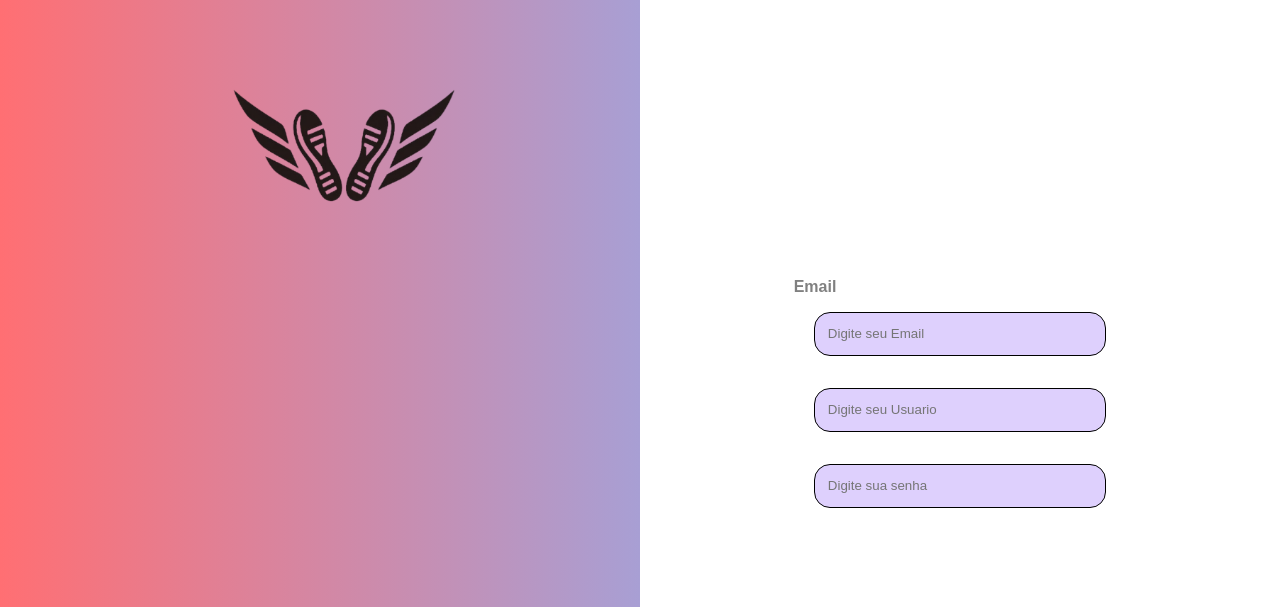
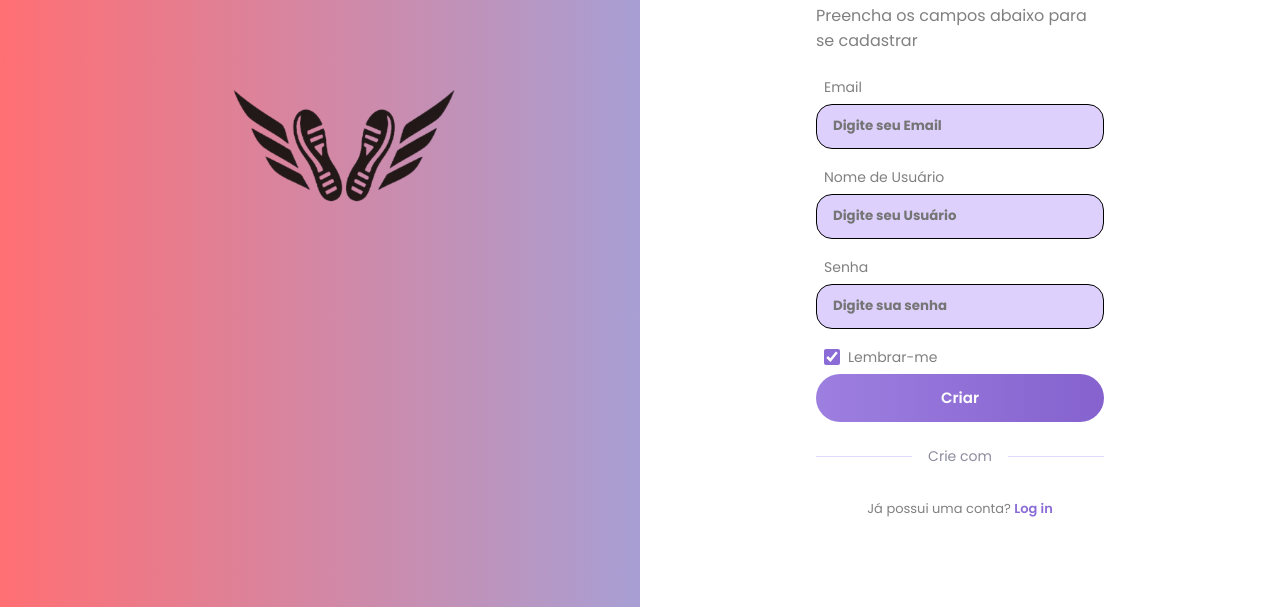
Before and after one commit to kauevexanibr-png/UI-UX, a plain HTML site: page index.html in a window 1280 px wide. Shown: the part 193-800 px from the top of the page. Drawn offline with Linux system fonts and the light colour scheme.

Commit message:
V1.0.1
Menu de "Criar" quase completo.

```diff
--- a/index.html
+++ b/index.html
@@ -1,20 +1,44 @@
 <!DOCTYPE html>
 <html lang="pt-br">
-  <head> <meta charset="UTF-8">
+<head>
+  <meta charset="UTF-8">
   <meta name="viewport" content="width=device-width, initial-scale=1.0">
+  <title>Att.Ui-UX</title>
+  <link rel="preconnect" href="https://fonts.googleapis.com">
+  <link rel="preconnect" href="https://fonts.gstatic.com" crossorigin>
+  <link href="https://fonts.googleapis.com/css2?family=Poppins:wght@400;500;600;700&display=swap" rel="stylesheet">
   <link rel="stylesheet" href="style.css">
-    <title>Att.Ui-UX</title> </head>
-            <body> <div class="menu_login">
-               <img src="image copy.png" height="25%" style="margin-left: 30%; margin-top: 36%;">
+</head>
+<body>
+  <div class="menu_login">
+    <img src="image copy.png" alt="Ilustração de login" height="25%" style="margin-left: 30%; margin-top: 36%;">
   </div>
+
   <div class="menu2">
     <h1>Criar Conta</h1>
+    <b>Preencha os campos abaixo para se cadastrar</b>
+
     <label for="inputemail">Email</label>
-               <label for="inputusuario"></label>
-               <label for="inputsenha"></label>
-                <input class="inputemail" type="email" placeholder="Digite seu Email">
-                  <input class="inputusuario" type="text" placeholder="Digite seu Usuario">
-                  <input class="inputsenha" type="password" placeholder="Digite sua senha">
+    <input id="inputemail" class="inputemail" type="email" placeholder="Digite seu Email">
+
+    <label for="inputusuario">Nome de Usuário</label>
+    <input id="inputusuario" class="inputusuario" type="text" placeholder="Digite seu Usuário">
+
+    <label for="inputsenha">Senha</label>
+    <input id="inputsenha" class="inputsenha" type="password" placeholder="Digite sua senha">
+
+    <label class="lembrar-me" for="lembrar">
+      <input id="lembrar"" type="checkbox" checked>
+      <span>Lembrar-me</span>
+    </label>
+
+    <button type="submit" class="btn-criar">Criar</button>
+
+    <p class="barras">Crie com</p>
+
+    <p class="rodape-login">
+      Já possui uma conta? <a href="#">Log in</a>
+    </p>
   </div>
 </body>
 </html>
--- a/style.css
+++ b/style.css
@@ -1,55 +1,137 @@
-body{
-    margin: 0%;
-    padding: 0%;
+* {
+  box-sizing: border-box;
+}
+
+body {
+  font-family: 'poppins', sans-serif;
+  margin: 0;
+  padding: 0;
   height: 100vh;
   width: 100%;
   display: flex;
 }
 
-.menu_login{
+.menu_login {
   background-image: linear-gradient(90deg, #ff6f73 0%, #a89fd4 100%);
   height: 100%;
   width: 50%;
 }
 
-.menu2{
+.menu2 {
   display: flex;
+  flex-direction: column;
   align-items: center;
   justify-content: center;
   background-color: rgb(255, 255, 255);
   height: 100%;
   width: 50%;
-    display: flex;
-    flex-direction: column;
 }
 
-.menu2 input{
-    padding-left: 2%;
-    border:solid black 1px;
-    height: 5%;
-    margin: 2.5%;
-    width: 43%;
+.menu2 h1 {
+  width: 45%;
+  text-align: left;
+  margin-bottom: 16px;
+  font-family: 'Poppins', sans-serif;
+  font-size: 6vh;
+
+  font-weight: bolder;
+}
+
+.menu2 b {
+  font-size: 16px;
+  width: 45%;
+  text-align: left;
+  margin-bottom: 24px;
+  color: gray;
+  font-family: 'poppins', sans-serif;
+  font-weight: 200;
+}
+
+.menu2 label {
+  width: 45%;
+  text-align: left;
+  font-weight: 300;
+  font-size: 14px;
+  color: gray;
+  font-family: 'poppins', sans-serif;
+  margin-bottom: 6px;
+  margin-left: 16px;
+}
+
+.menu2 input {
+  width: 45%;
+  height: 45px;
+  padding-left: 16px;
+  margin-bottom: 18px;
+  border: solid black 1px;
   background-color: #ded0fd;
   color: black;
   border-radius: 16px;
-
+  font-family: 'poppins', sans-serif;
+  font-weight: bold;
 }
 
-.menu2 h1{
-    margin-bottom: 300px;
-    font-weight: bold;
-    font-family: sans-serif;
-    font-size: 6vh;
+.lembrar-me {
+  display: flex;
+  align-items: center;
+  gap: 8px;
+  width: 45%;
+  font-size: 13px;
+  color: gray;
+  cursor: pointer;
+  margin-bottom: 18px;
 }
 
-.menu2 label{
-    font-weight: bold;
-    color: gray;
-    margin-right: 290px;
-    font-family: sans-serif;
+.lembrar-me input[type="checkbox"] {
+  width: 16px;
+  margin-bottom: 16px;
+  height: 16px;
+  margin: 0;
+  accent-color: #8b6cd6;
+  cursor: pointer;
+  border: solid black 1px;
 }
 
-.inputsenha{
-    margin-top: 500px;
+.btn-criar {
+  width: 45%;
+  height: 48px;
+  border: none;
+  border-radius: 24px;
+  background: linear-gradient(90deg, #9d7fe0 0%, #8562ce 100%);
+  color: #ffffff;
+  font-family: 'Poppins', sans-serif;
+  font-size: 15px;
+  font-weight: 600;
+  cursor: pointer;
 }
+
+.barras {
+  display: flex;
+  align-items: center;
+  width: 45%;
+  color: #8c8c9e;
+  font-family: 'poppins', sans-serif;
+  font-size: 14px;
+  margin: 24px 0;
+  gap: 16px;
 }
+
+.barras::before,
+.barras::after {
+  content: "";
+  flex: 1;
+  height: 1px;
+  background-color: #e2d8fc;
+}
+
+.rodape-login {
+  font-size: 13px;
+  color: gray;
+  margin-top: 8px;
+}
+
+.rodape-login a {
+  color: #8b6cd6;
+  font-weight: 600;
+  text-decoration: none;
+}
```
Lines whose indentation alone changed are shown as unchanged.
